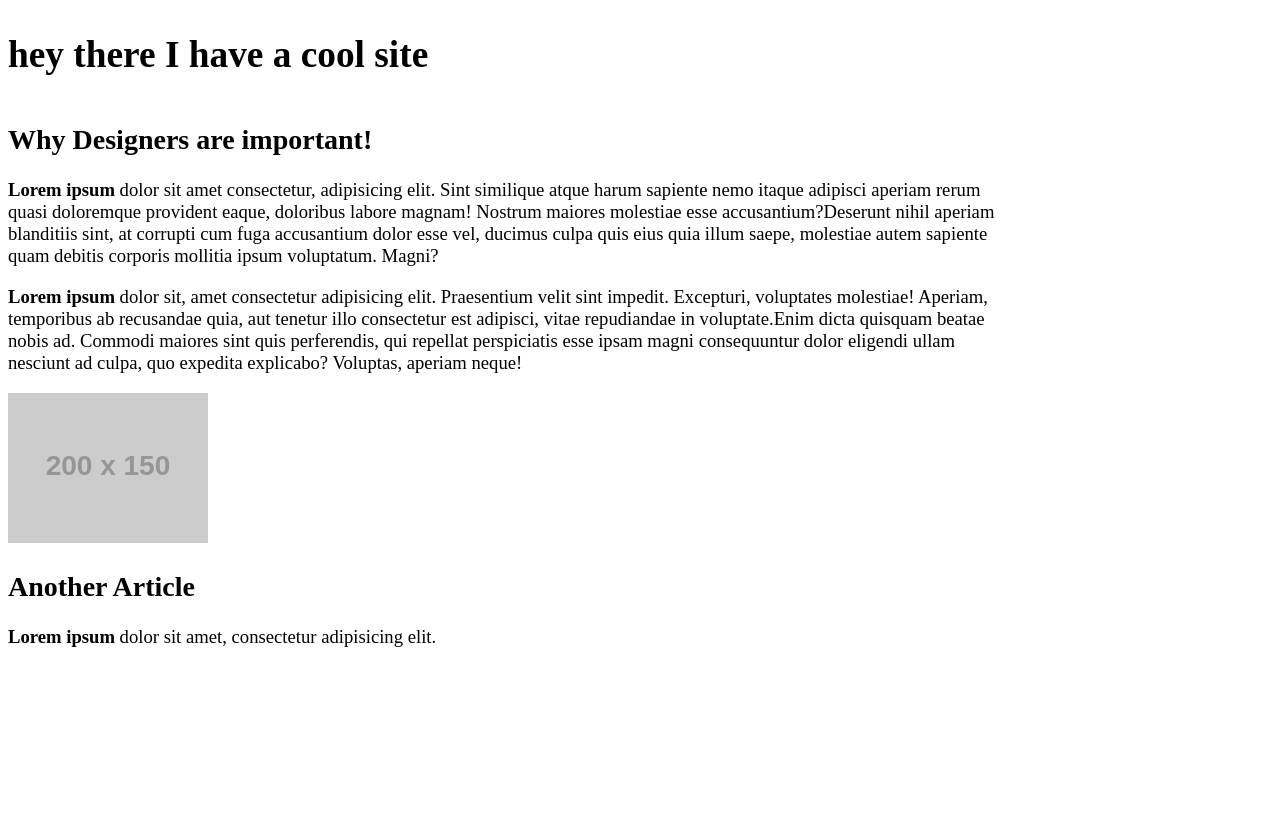
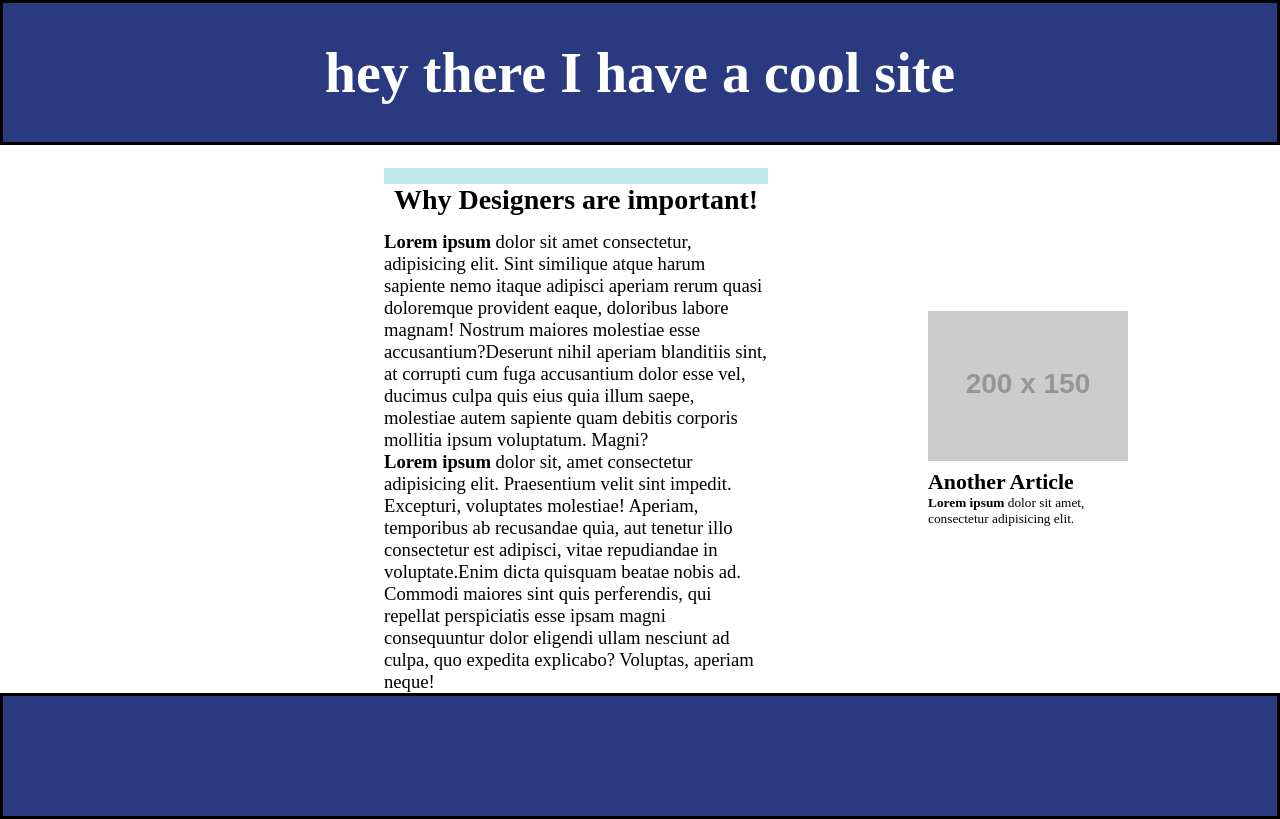
Before and after one commit to BenjaminNewitt/CoolSite, a plain HTML site: page index.html in a window 1280 px wide. Drawn offline with Linux system fonts and the light colour scheme; placeholder pictures from the web are drawn by us.

Commit message:
modifying css

```diff
--- a/index.html
+++ b/index.html
@@ -15,8 +15,8 @@
     </header>
     <main>
       <div class="row">
-        <div class="column left">
-          <div id="span"></div>
+        <div class="column-left"></div>
+        <div class="column-middle">
           <section>
             <h1>Why Designers are important!</h1>
             <p>
@@ -40,9 +40,9 @@
             </p>
           </section>
         </div>
-        <div class="column right">
+        <div class="column-right">
           <img src="//placehold.it/200x150" alt="placeholder img" />
-          <h2>Another Article</h2>
+          <h3>Another Article</h3>
           <p>
             <b>Lorem ipsum</b> dolor sit amet, consectetur adipisicing elit.
           </p>
--- a/style.css
+++ b/style.css
@@ -3,16 +3,73 @@ body {
   flex-direction: column;
   min-height: 100vh;
   font-size: 14pt;
+  margin: 0;
 }
 
-.column {
-  float: left;
+header {
+  text-align: center;
 }
 
-.left {
-  width: 80%;
+header h1 {
+  color: white;
+  font-size: 3em;
 }
 
-.right {
-  height: 20%;
+header,
+footer {
+  background-color: #293a80;
+  border: solid;
 }
+
+header {
+  min-height: 10vh;
+}
+
+footer div {
+  min-height: 15vh;
+}
+
+.row {
+  display: flex;
+  justify-content: space-evenly;
+  align-items: flex-start;
+}
+
+.column-left {
+  display: inline-block;
+  width: 5%;
+}
+
+.column-middle {
+  display: inline-block;
+  width: 30%;
+}
+
+section h1 {
+  font-size: 1.5em;
+  text-align: center;
+  border-top: 1rem solid;
+  border-color: #beebe9;
+  margin-bottom: 15px;
+}
+
+section p {
+  margin: 0;
+}
+
+.column-right {
+  display: inline-block;
+  width: 15%;
+  text-align: left;
+  align-self: center;
+}
+
+.column-right h3 {
+  margin-top: 0.2em;
+  margin-bottom: 0;
+}
+
+.column-right p {
+  margin: 0;
+  font-size: 10pt;
+}
```
